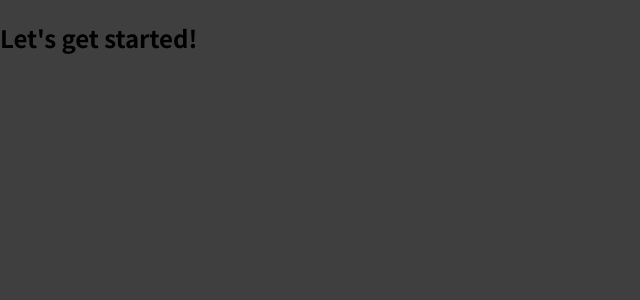
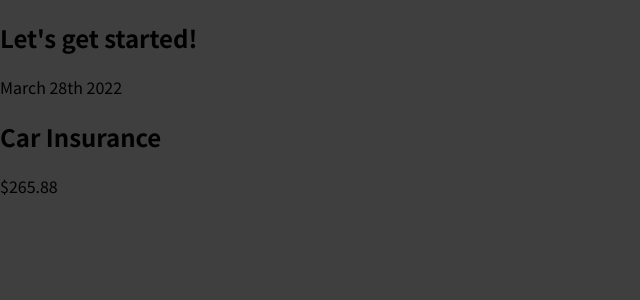
Before and after one commit to Pavithrank02/react-app, a JavaScript app in the folder react-app/: page / in a window 1280 px wide. Shown: the top 300 px of the page, without its empty margins (0-640 px from the left). Built offline with nearby package versions, Linux system fonts and the light colour scheme.

Commit message:
first changes in app

```diff
--- a/react-app/src/App.js
+++ b/react-app/src/App.js
@@ -1,7 +1,9 @@
+import ExpenseItem from "./components/ExpenseItem";
 function App() {
   return (
     <div>
       <h2>Let's get started!</h2>
+      <ExpenseItem></ExpenseItem>
     </div>
   );
 }
--- /dev/null
+++ b/react-app/src/components/ExpenseItem.js
@@ -0,0 +1,13 @@
+function ExpenseItem() {
+  return (
+    <div>
+      <div>March 28th 2022</div>
+      <div>
+        <h2>Car Insurance</h2>
+        <div>$265.88</div>
+      </div>
+    </div>
+  );
+}
+
+export default ExpenseItem;
```
